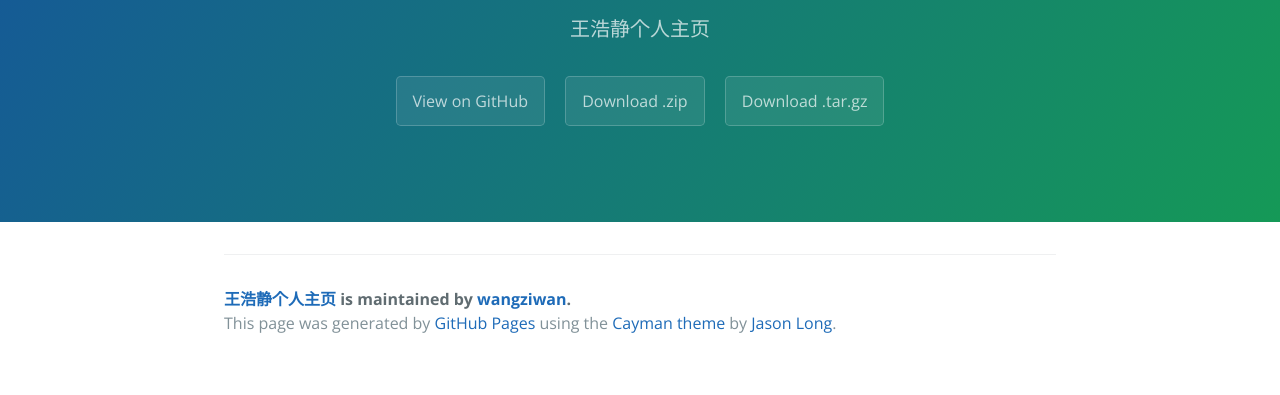
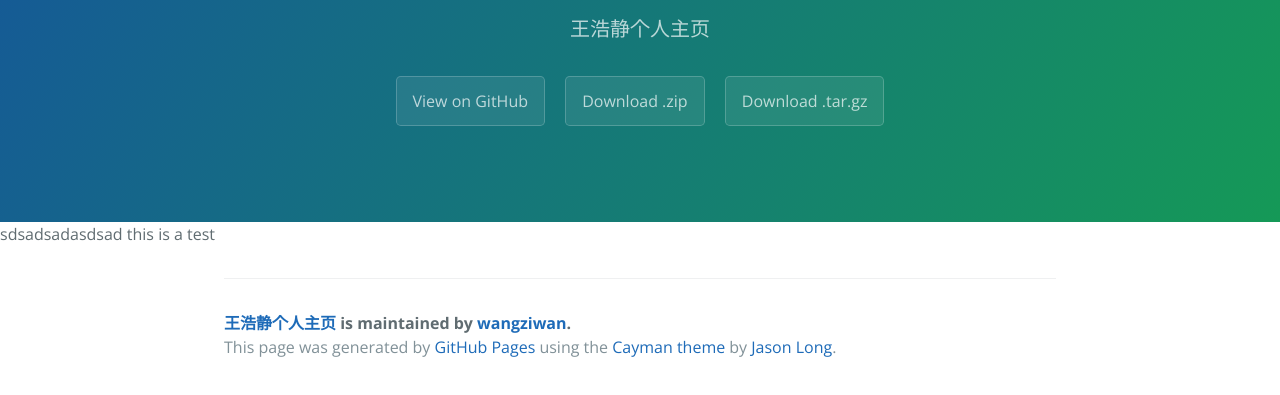
Before and after one commit to wangziwan/whj, a plain HTML site: page index.html in a window 1280 px wide. Shown: the part 161-556 px from the top of the page. Drawn offline with nearby package versions, Linux system fonts and the light colour scheme.

Commit message:
test
test

```diff
--- a/index.html
+++ b/index.html
@@ -17,7 +17,7 @@
       <a href="https://github.com/wangziwan/whj/zipball/master" class="btn">Download .zip</a>
       <a href="https://github.com/wangziwan/whj/tarball/master" class="btn">Download .tar.gz</a>
     </section>
-
+sdsadsadasdsad this is a test
     <section class="main-content">
       <footer class="site-footer">
         <span class="site-footer-owner"><a href="https://github.com/wangziwan/whj">王浩静个人主页</a> is maintained by <a href="https://github.com/wangziwan">wangziwan</a>.</span>
```
